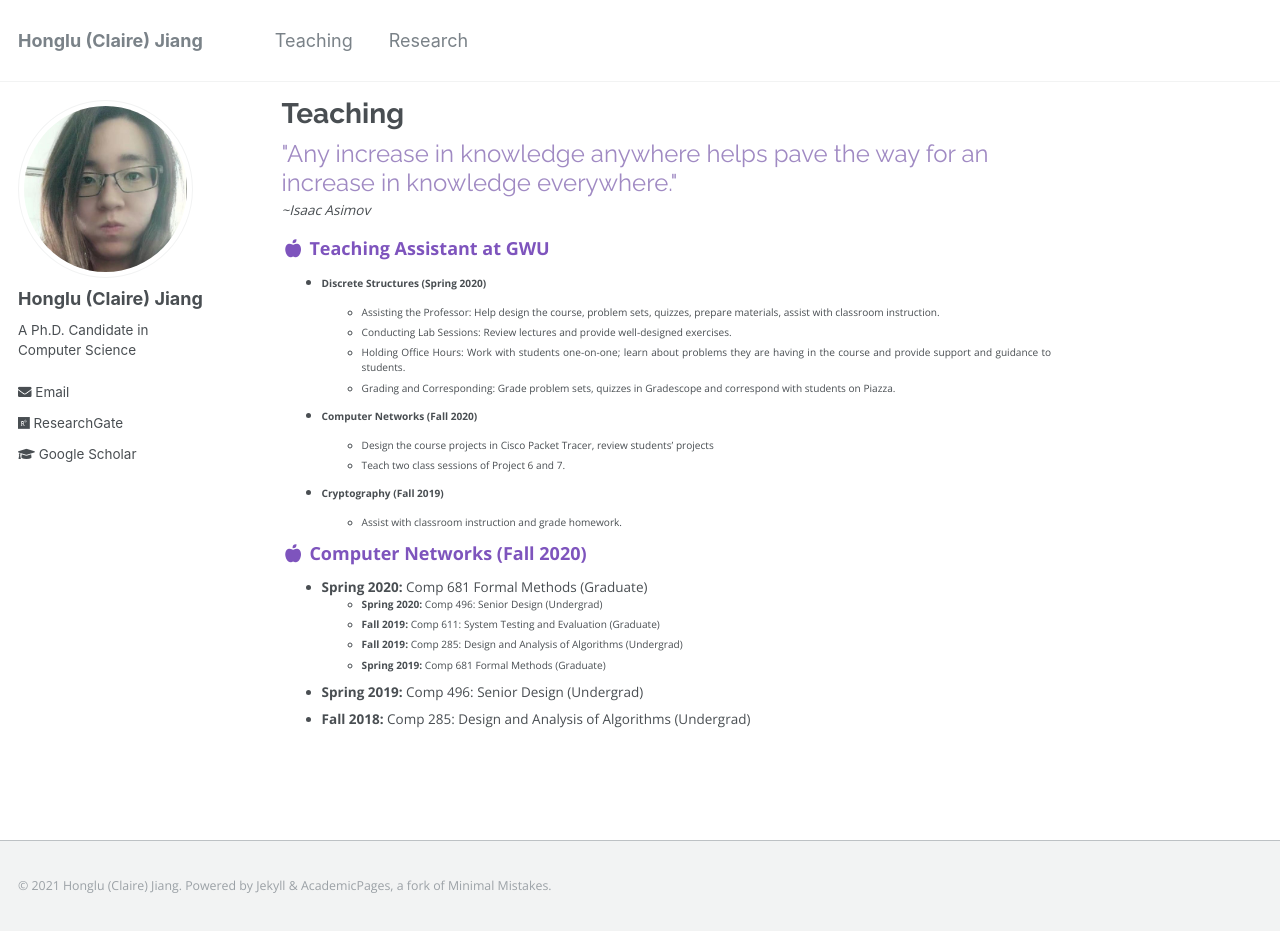
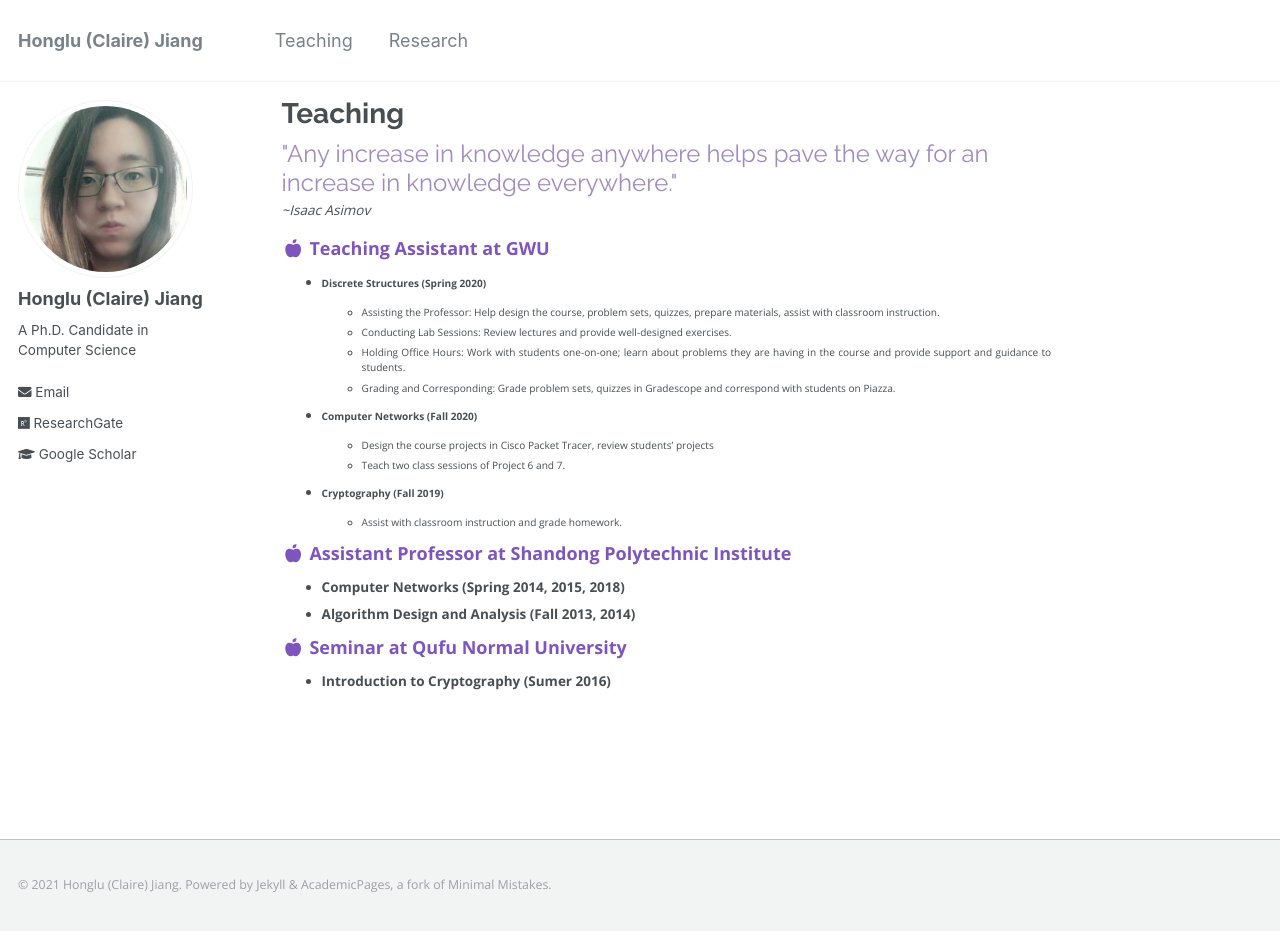
Before and after one commit to hljiang0720/hljiang.github.io, a Jekyll site: the page built from _pages/teaching.md, in a window 1280 px wide and 931 px high. Built offline with Jekyll 4.4.1, drawn with Linux system fonts in a browser that asks for light colours.

Commit message:
commit md;

```diff
--- a/_pages/teaching.md
+++ b/_pages/teaching.md
@@ -25,12 +25,11 @@ author_profile: true
 * **Cryptography (Fall 2019)**
   * Assist with classroom instruction and grade homework.
 
-### <i class="fa fa-fw fa-apple-alt" aria-hidden="true"></i> Computer Networks (Fall 2020)
+### <i class="fa fa-fw fa-apple-alt" aria-hidden="true"></i> Assistant Professor at Shandong Polytechnic Institute
 
-* **Spring 2020:** Comp 681 Formal Methods (Graduate)
-  * **Spring 2020:** Comp 496: Senior Design (Undergrad)
-  * **Fall 2019:** Comp 611: System Testing and Evaluation (Graduate)
-  * **Fall 2019:** Comp 285: Design and Analysis of Algorithms (Undergrad)
-  * **Spring 2019:** Comp 681 Formal Methods (Graduate)
-* **Spring 2019:** Comp 496: Senior Design (Undergrad)
-* **Fall 2018:** Comp 285: Design and Analysis of Algorithms (Undergrad)
+* **Computer Networks (Spring 2014, 2015, 2018)**
+* **Algorithm Design and Analysis (Fall 2013, 2014)**
+
+### <i class="fa fa-fw fa-apple-alt" aria-hidden="true"></i> Seminar at Qufu Normal University
+
+* **Introduction to Cryptography (Sumer 2016)**
```
